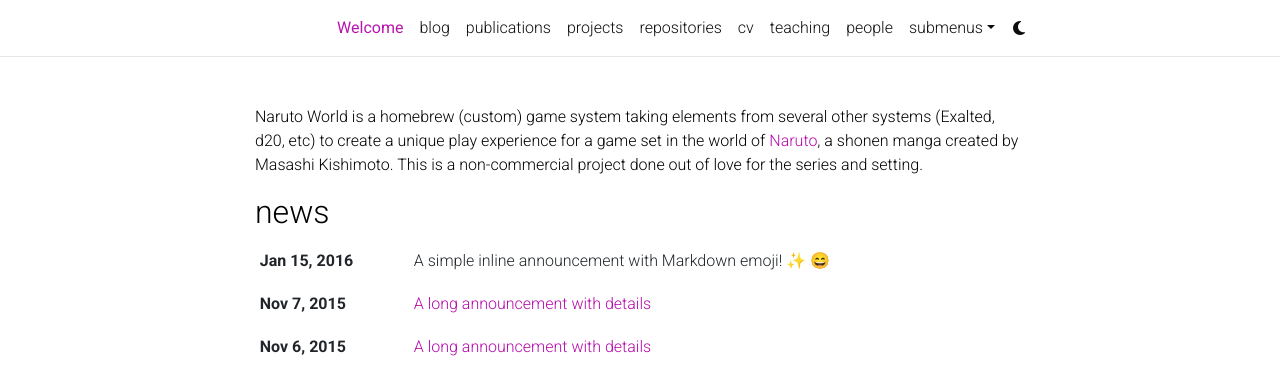
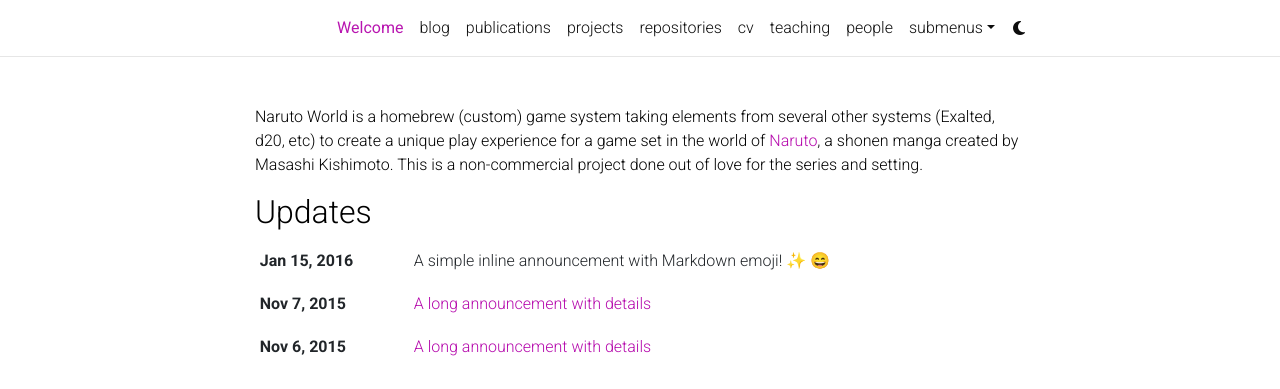
Before and after one commit to Anchorsify/Anchorsify.github.io, a Jekyll site: the page built from _pages/welcome.md, in a window 1280 px wide. Shown: the top 389 px of the page. Built offline with Jekyll 4.4.1, drawn with Linux system fonts in a browser that asks for light colours; emoji names are drawn with the system emoji font; comment, search, counter and statistics services are not loaded; a style sheet for code colours, icons or effects is not loaded.

Commit message:
Update about.html

```diff
--- a/_layouts/about.html
+++ b/_layouts/about.html
@@ -17,13 +17,8 @@
 
           <!-- News -->
           {% if page.news and site.announcements.enabled -%}
-            <h2><a href="{{ '/updates/' | relative_url }}" style="color: inherit;">news</a></h2>
+            <h2><a href="{{ '/updates/' | relative_url }}" style="color: inherit;">Updates</a></h2>
             {%- include news.html limit=true %}
-          {%- endif %}
-
-          {% if page.updates and site.announcements.enabled -%}
-            <h2><a href="{{ '/updates/' | relative_url }}" style="color: inherit;">Updates</a></h2>
-            {%- include updates.html limit=true %}
           {%- endif %}
 
         </article>
```
